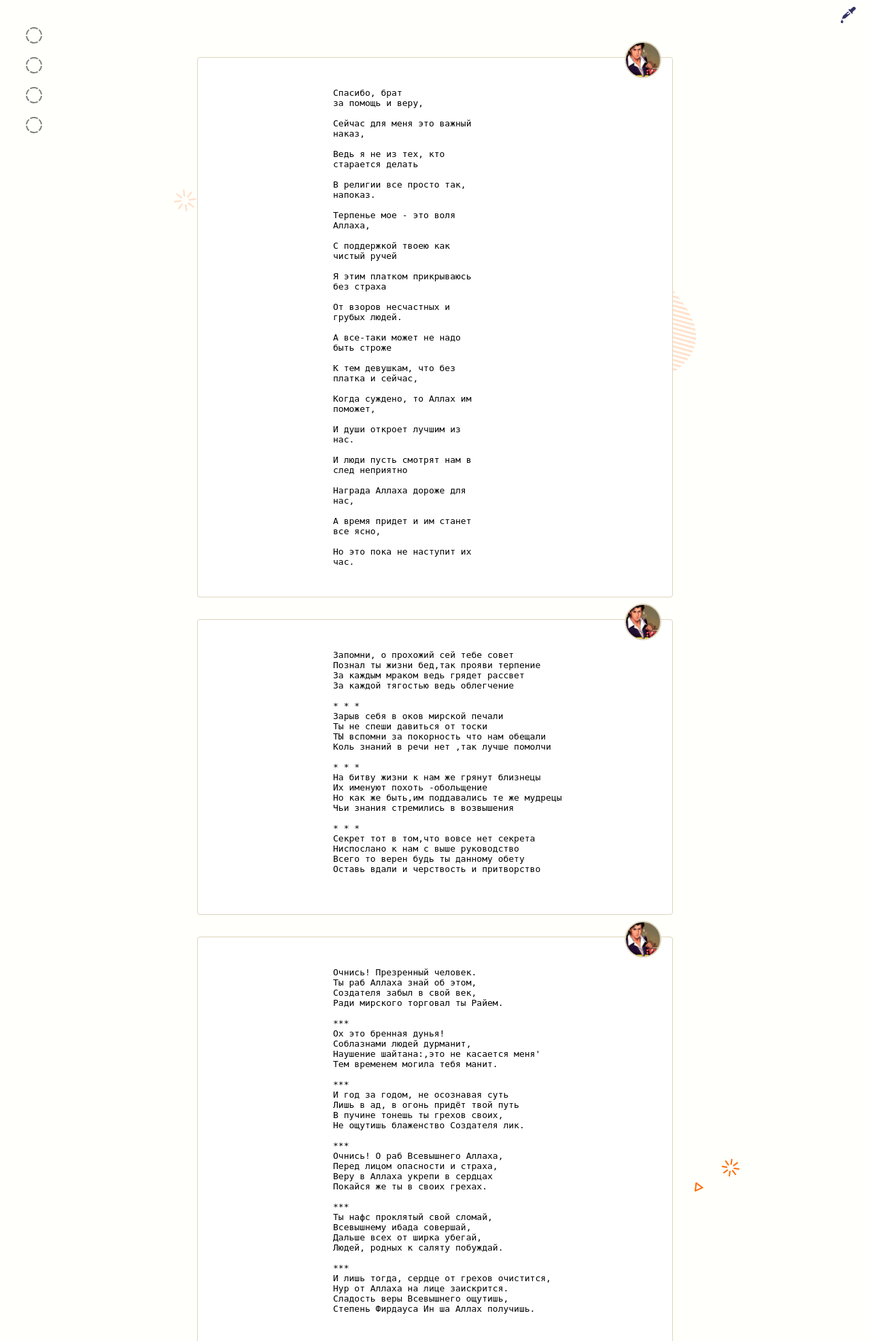
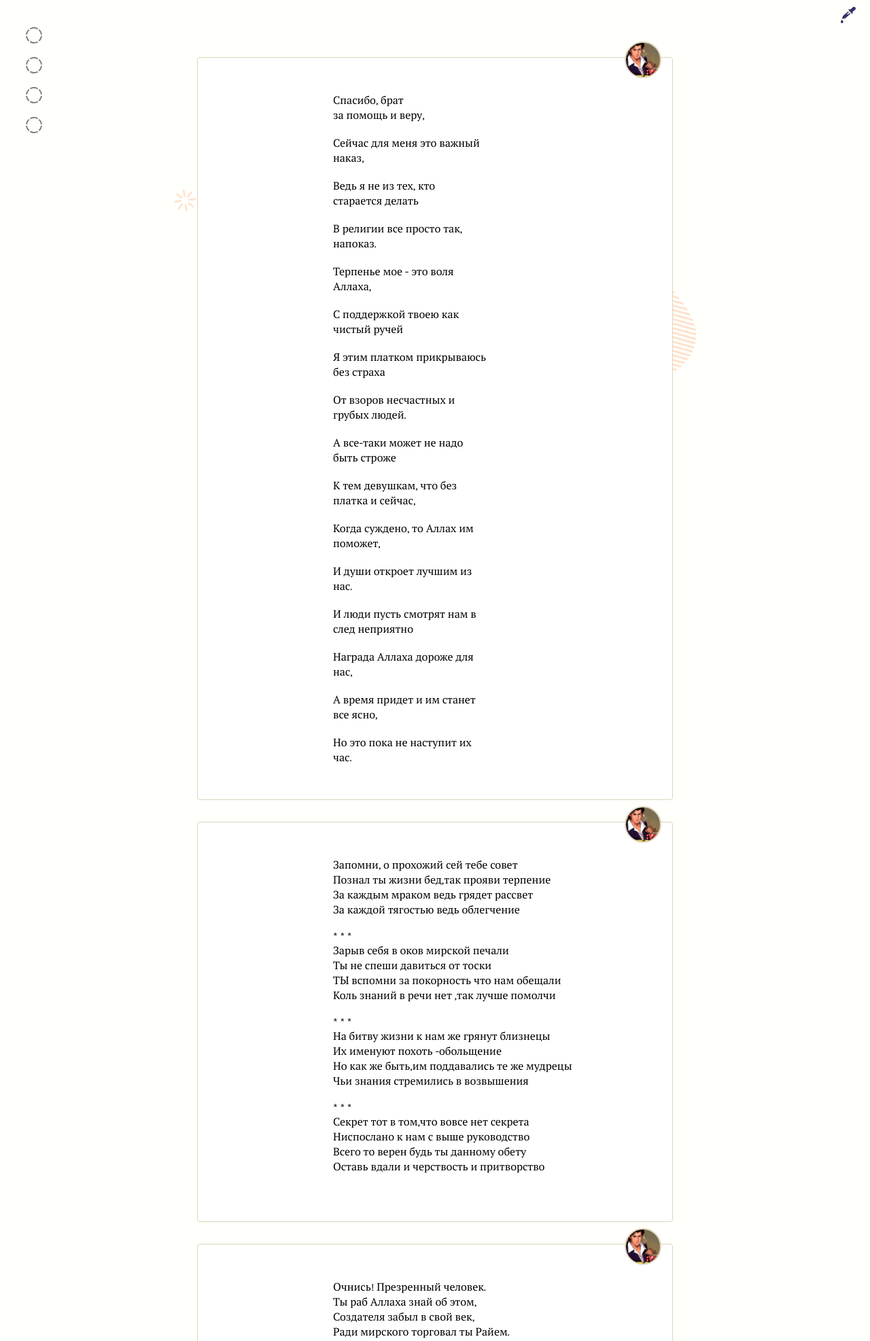
Before and after one commit to suyokiri/note, a PHP site: page / in a window 1280 px wide. Shown: the top 1973 px of the page at 68% size. Run offline with PHP 8.4, Linux system fonts and the light colour scheme.

Commit message:
Update note.css

```diff
--- a/note.css
+++ b/note.css
@@ -75,6 +75,11 @@ li {
   list-style: circle;
   color: var(--list-color);
 }
+
+pre {
+    font-family: var(--f);
+}
+
 
 .main {
     width: 700px;
```
